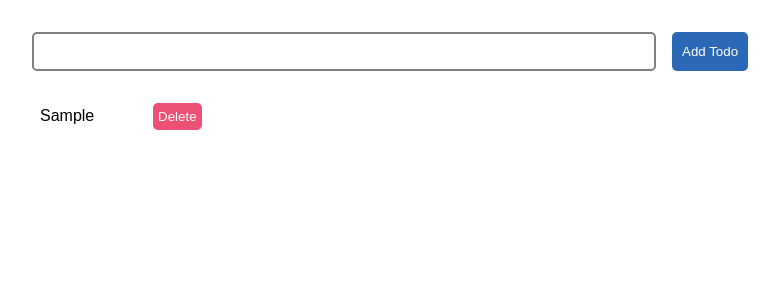
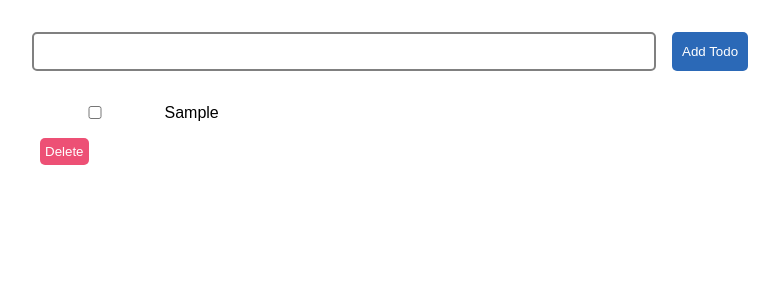
Before and after one commit to vmanidev/react-hooks, a React (Vite) app in the folder react-todo/: page / in a window 1280 px wide. Both pictures are taken after typing "Sample" into the empty fields and a click on the button "Add Todo". Shown: the top 300 px of the page, without its empty margins (8-787 px from the left). Built offline with nearby package versions, Linux system fonts and the light colour scheme.

Commit message:
feat: implement mark as done functionality

```diff
--- a/react-todo/src/components/AddTodo.jsx
+++ b/react-todo/src/components/AddTodo.jsx
@@ -6,7 +6,7 @@ export default function AddTodo({ setTodos }) {
   const addTodo = () => {
     if (!inputRef.current.value) return;
     const todo = inputRef.current.value;
-    setTodos((prev) => [...prev, { id: prev.length + 1, todo }]); // update todo list
+    setTodos((prev) => [...prev, { id: prev.length + 1, todo, isDone: false }]); // update todo list
     inputRef.current.value = ""; // reset input field
   };
 
--- /dev/null
+++ b/react-todo/src/components/MarkAsDone.jsx
@@ -0,0 +1,21 @@
+import React from "react";
+
+export default function MarkTodoAsDone({ currentTodoId, setTodos }) {
+  const markAsDone = (isChecked) => {
+    setTodos((prev) =>
+      prev.map((todo) => {
+        if (todo.id === currentTodoId && isChecked) todo.isDone = true;
+        else todo.isDone = false;
+        return todo;
+      })
+    );
+  };
+
+  return (
+    <input
+      type="checkbox"
+      name="mark-as-done"
+      onClick={(e) => markAsDone(e.target.checked)}
+    />
+  );
+}
--- a/react-todo/src/components/TodoList.jsx
+++ b/react-todo/src/components/TodoList.jsx
@@ -1,11 +1,14 @@
 import React from "react";
 import DeleteTodo from "./DeleteTodo";
+import MarkTodoAsDone from "./markAsDone";
 
 export default function TodoList({ todos, setTodos }) {
   const renderTodos = () =>
-    todos.map(({ id, todo }) => (
+    todos.map(({ id, todo, isDone }) => (
       <li key={id}>
-        {todo} <DeleteTodo currentTodoId={id} setTodos={setTodos} />
+        <MarkTodoAsDone currentTodoId={id} setTodos={setTodos} />
+        <span className={isDone ? "isDone" : undefined}>{todo} </span>
+        <DeleteTodo currentTodoId={id} setTodos={setTodos} />
       </li>
     ));
 
--- a/react-todo/src/style.css
+++ b/react-todo/src/style.css
@@ -68,3 +68,7 @@ li {
   gap: 1em;
   align-items: center;
 }
+
+.isDone {
+  text-decoration: line-through;
+}
```
